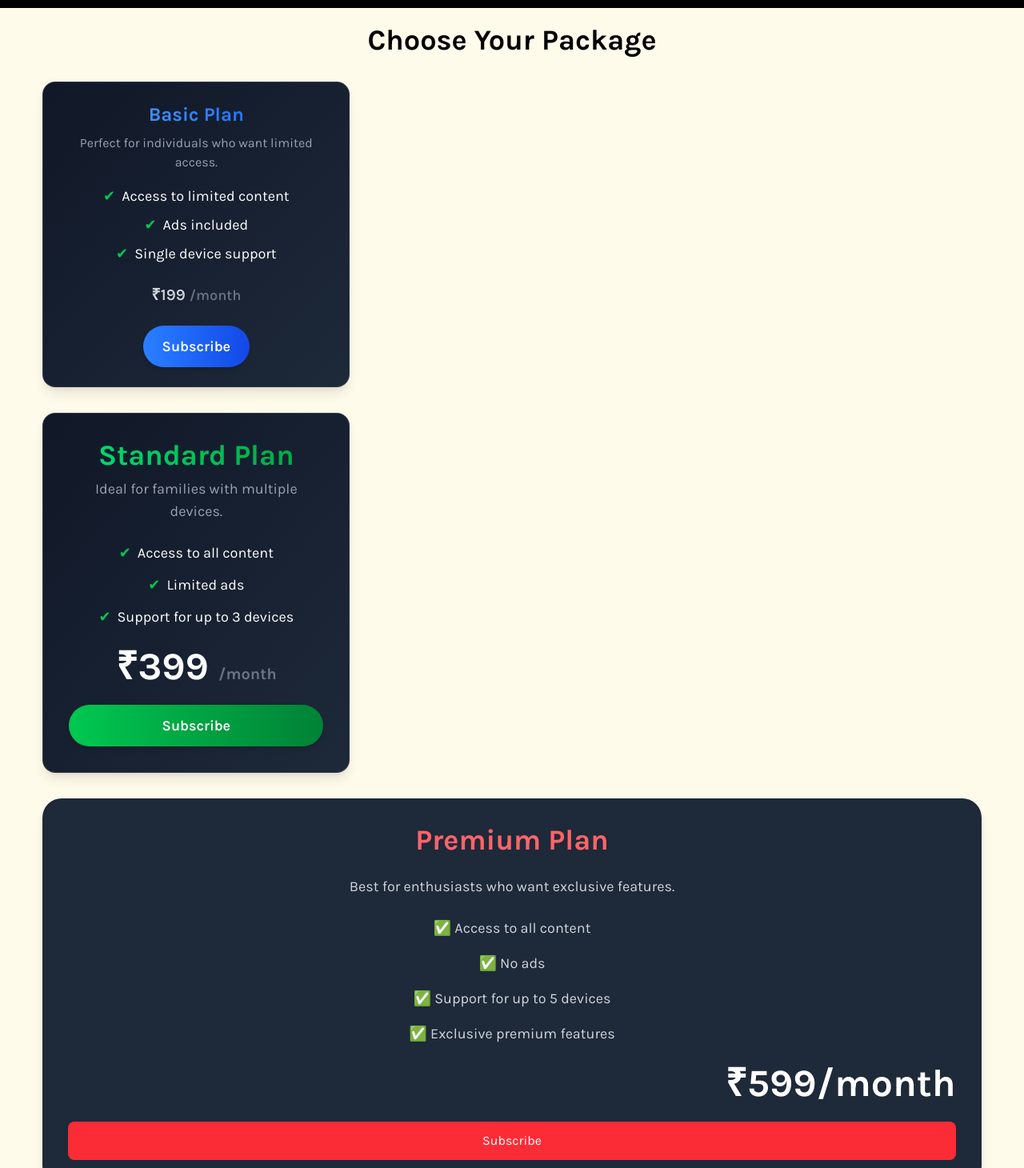
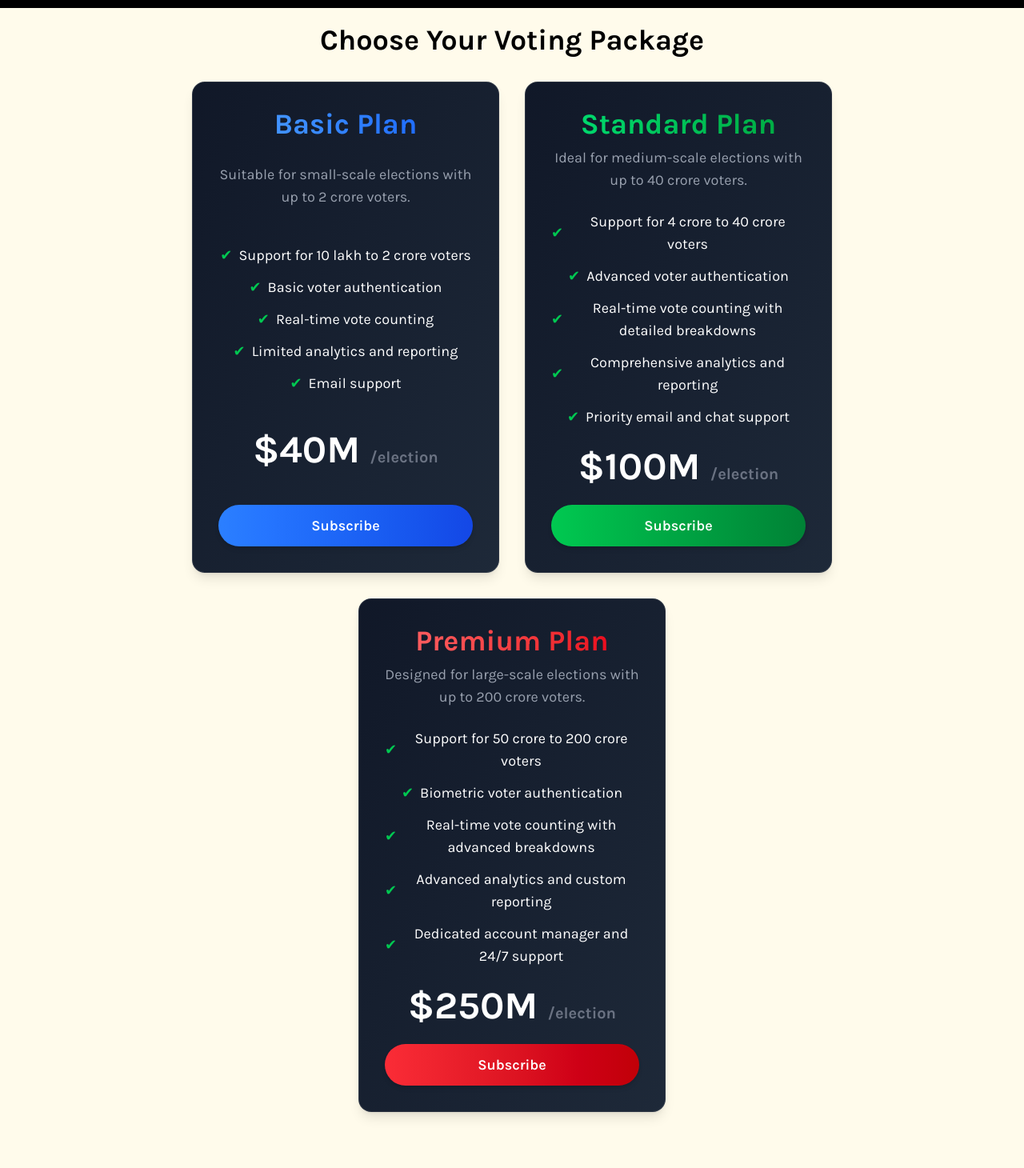
Before and after one commit to DjXray30/final-prontyl, a React (Vite) app: page /register in a window 1280 px wide. Shown: the part 50-1510 px from the top of the page at 80% size. Built offline with nearby package versions, Linux system fonts and the light colour scheme.

Commit message:
push and pull

```diff
--- a/src/pages/Register.jsx
+++ b/src/pages/Register.jsx
@@ -4,90 +4,117 @@ function Register() {
   return (
     <div className="bg-amber-50 min-h-screen flex flex-col items-center py-20">
       <h1 className="text-4xl font-bold text-center text-black mb-8">
-        Choose Your Package
+        Choose Your Voting Package
       </h1>
 
-      {/* Vertical Layout for Packages */}
-      <div className="grid grid-cols-1 gap-8 w-11/12">
-        {/* Package 1 */}
-        <div class="max-w-sm bg-gradient-to-br from-gray-900 to-gray-800 text-white p-6 rounded-2xl shadow-lg transition-transform transform hover:scale-105 hover:shadow-2xl border border-white/10 text-center">
-
-    <h2 class="text-2xl font-bold bg-gradient-to-r from-blue-400 to-blue-600 text-transparent bg-clip-text">
+      {/* Horizontal Layout for Packages */}
+      <div className="flex flex-wrap justify-center gap-8 w-11/12">
+        {/* Basic Plan */}
+        <div className="max-w-sm bg-gradient-to-br from-gray-900 to-gray-800 text-white p-8 rounded-2xl shadow-lg transition-transform transform hover:scale-105 hover:shadow-2xl border border-white/10 text-center flex flex-col justify-between">
+          <h2 className="text-4xl font-bold bg-gradient-to-r from-blue-400 to-blue-600 text-transparent bg-clip-text">
             Basic Plan
           </h2>
-
-    <p class="text-gray-400 mt-2">Perfect for individuals who want limited access.</p>
-
-    <ul class="mt-4 space-y-2 text-lg">
-        <li class="flex items-center justify-center"><span class="text-green-500 mr-2">✔</span>Access to limited content</li>
-        <li class="flex items-center justify-center"><span class="text-green-500 mr-2">✔</span>Ads included</li>
-        <li class="flex items-center justify-center"><span class="text-green-500 mr-2">✔</span>Single device support</li>
+          <p className="text-gray-400 mt-2 text-lg">
+            Suitable for small-scale elections with up to 2 crore voters.
+          </p>
+          <ul className="mt-6 space-y-3 text-lg">
+            <li className="flex items-center justify-center">
+              <span className="text-green-500 mr-2">✔</span>Support for 10 lakh to 2 crore voters
+            </li>
+            <li className="flex items-center justify-center">
+              <span className="text-green-500 mr-2">✔</span>Basic voter authentication
+            </li>
+            <li className="flex items-center justify-center">
+              <span className="text-green-500 mr-2">✔</span>Real-time vote counting
+            </li>
+            <li className="flex items-center justify-center">
+              <span className="text-green-500 mr-2">✔</span>Limited analytics and reporting
+            </li>
+            <li className="flex items-center justify-center">
+              <span className="text-green-500 mr-2">✔</span>Email support
+            </li>
           </ul>
-
-    <p class="mt-6 text-xl font-semibold text-gray-300">
-        ₹199 <span class="text-lg text-gray-500">/month</span>
+          <p className="mt-6 text-5xl font-bold text-white">
+            $40M <span className="text-xl text-gray-500">/election</span>
           </p>
-
-    <a href="#" class="mt-6 inline-block bg-gradient-to-r from-blue-500 to-blue-700 px-6 py-3 text-lg font-semibold rounded-full shadow-md transition-transform hover:scale-105 hover:shadow-xl">
+          <a
+            href="#"
+            className="mt-6 inline-block bg-gradient-to-r from-blue-500 to-blue-700 px-8 py-3 text-lg font-semibold rounded-full shadow-md transition-transform hover:scale-105 hover:shadow-xl"
+          >
             Subscribe
           </a>
-
         </div>
 
-
-        {/* Package 2 */}
-        <div class="max-w-sm bg-gradient-to-br from-gray-900 to-gray-800 text-white p-8 rounded-2xl shadow-lg transition-transform transform hover:scale-105 hover:shadow-2xl border border-white/10 text-center flex flex-col justify-between">
-
-    <h2 class="text-4xl font-bold bg-gradient-to-r from-green-400 to-green-600 text-transparent bg-clip-text">
+        {/* Standard Plan */}
+        <div className="max-w-sm bg-gradient-to-br from-gray-900 to-gray-800 text-white p-8 rounded-2xl shadow-lg transition-transform transform hover:scale-105 hover:shadow-2xl border border-white/10 text-center flex flex-col justify-between">
+          <h2 className="text-4xl font-bold bg-gradient-to-r from-green-400 to-green-600 text-transparent bg-clip-text">
             Standard Plan
           </h2>
-
-    <p class="text-gray-400 mt-2 text-lg">Ideal for families with multiple devices.</p>
-
-    <ul class="mt-6 space-y-3 text-lg">
-        <li class="flex items-center justify-center"><span class="text-green-500 mr-2">✔</span>Access to all content</li>
-        <li class="flex items-center justify-center"><span class="text-green-500 mr-2">✔</span>Limited ads</li>
-        <li class="flex items-center justify-center"><span class="text-green-500 mr-2">✔</span>Support for up to 3 devices</li>
+          <p className="text-gray-400 mt-2 text-lg">
+            Ideal for medium-scale elections with up to 40 crore voters.
+          </p>
+          <ul className="mt-6 space-y-3 text-lg">
+            <li className="flex items-center justify-center">
+              <span className="text-green-500 mr-2">✔</span>Support for 4 crore to 40 crore voters
+            </li>
+            <li className="flex items-center justify-center">
+              <span className="text-green-500 mr-2">✔</span>Advanced voter authentication
+            </li>
+            <li className="flex items-center justify-center">
+              <span className="text-green-500 mr-2">✔</span>Real-time vote counting with detailed breakdowns
+            </li>
+            <li className="flex items-center justify-center">
+              <span className="text-green-500 mr-2">✔</span>Comprehensive analytics and reporting
+            </li>
+            <li className="flex items-center justify-center">
+              <span className="text-green-500 mr-2">✔</span>Priority email and chat support
+            </li>
           </ul>
-
-    <p class="mt-6 text-5xl font-bold text-white">
-        ₹399 <span class="text-xl text-gray-500">/month</span>
+          <p className="mt-6 text-5xl font-bold text-white">
+            $100M <span className="text-xl text-gray-500">/election</span>
           </p>
-
-    <a href="#" class="mt-6 inline-block bg-gradient-to-r from-green-500 to-green-700 px-8 py-3 text-lg font-semibold rounded-full shadow-md transition-transform hover:scale-105 hover:shadow-xl">
+          <a
+            href="#"
+            className="mt-6 inline-block bg-gradient-to-r from-green-500 to-green-700 px-8 py-3 text-lg font-semibold rounded-full shadow-md transition-transform hover:scale-105 hover:shadow-xl"
+          >
             Subscribe
           </a>
-
         </div>
 
-        {/* Package 3 */}
-        <div className="bg-gray-800 shadow-lg rounded-3xl p-8 hover:shadow-xl transition duration-300 h-auto flex flex-col justify-between">
-          <h2 className="text-4xl font-bold text-center text-red-400 mb-6">
+        {/* Premium Plan */}
+        <div className="max-w-sm bg-gradient-to-br from-gray-900 to-gray-800 text-white p-8 rounded-2xl shadow-lg transition-transform transform hover:scale-105 hover:shadow-2xl border border-white/10 text-center flex flex-col justify-between">
+          <h2 className="text-4xl font-bold bg-gradient-to-r from-red-400 to-red-600 text-transparent bg-clip-text">
             Premium Plan
           </h2>
-          <p className="text-gray-300 text-center text-lg mb-6">
-            Best for enthusiasts who want exclusive features.
+          <p className="text-gray-400 mt-2 text-lg">
+            Designed for large-scale elections with up to 200 crore voters.
           </p>
-          <ul className="text-gray-300 mb-6 flex flex-col items-center text-lg space-y-4">
-            <li className="flex items-center">
-              ✅ Access to all content
+          <ul className="mt-6 space-y-3 text-lg">
+            <li className="flex items-center justify-center">
+              <span className="text-green-500 mr-2">✔</span>Support for 50 crore to 200 crore voters
             </li>
-            <li className="flex items-center">
-              ✅ No ads
+            <li className="flex items-center justify-center">
+              <span className="text-green-500 mr-2">✔</span>Biometric voter authentication
             </li>
-            <li className="flex items-center">
-              ✅ Support for up to 5 devices
+            <li className="flex items-center justify-center">
+              <span className="text-green-500 mr-2">✔</span>Real-time vote counting with advanced breakdowns
             </li>
-            <li className="flex items-center">
-              ✅ Exclusive premium features
+            <li className="flex items-center justify-center">
+              <span className="text-green-500 mr-2">✔</span>Advanced analytics and custom reporting
+            </li>
+            <li className="flex items-center justify-center">
+              <span className="text-green-500 mr-2">✔</span>Dedicated account manager and 24/7 support
             </li>
           </ul>
-          <p className="text-right text-5xl font-bold text-white mb-6">
-            ₹599/month
+          <p className="mt-6 text-5xl font-bold text-white">
+            $250M <span className="text-xl text-gray-500">/election</span>
           </p>
-          <button className="bg-red-500 text-white px-8 py-3 rounded-lg w-full hover:bg-red-600 transition duration-300">
+          <a
+            href="#"
+            className="mt-6 inline-block bg-gradient-to-r from-red-500 to-red-700 px-8 py-3 text-lg font-semibold rounded-full shadow-md transition-transform hover:scale-105 hover:shadow-xl"
+          >
             Subscribe
-          </button>
+          </a>
         </div>
       </div>
     </div>
```
Lines whose indentation alone changed are shown as unchanged.
